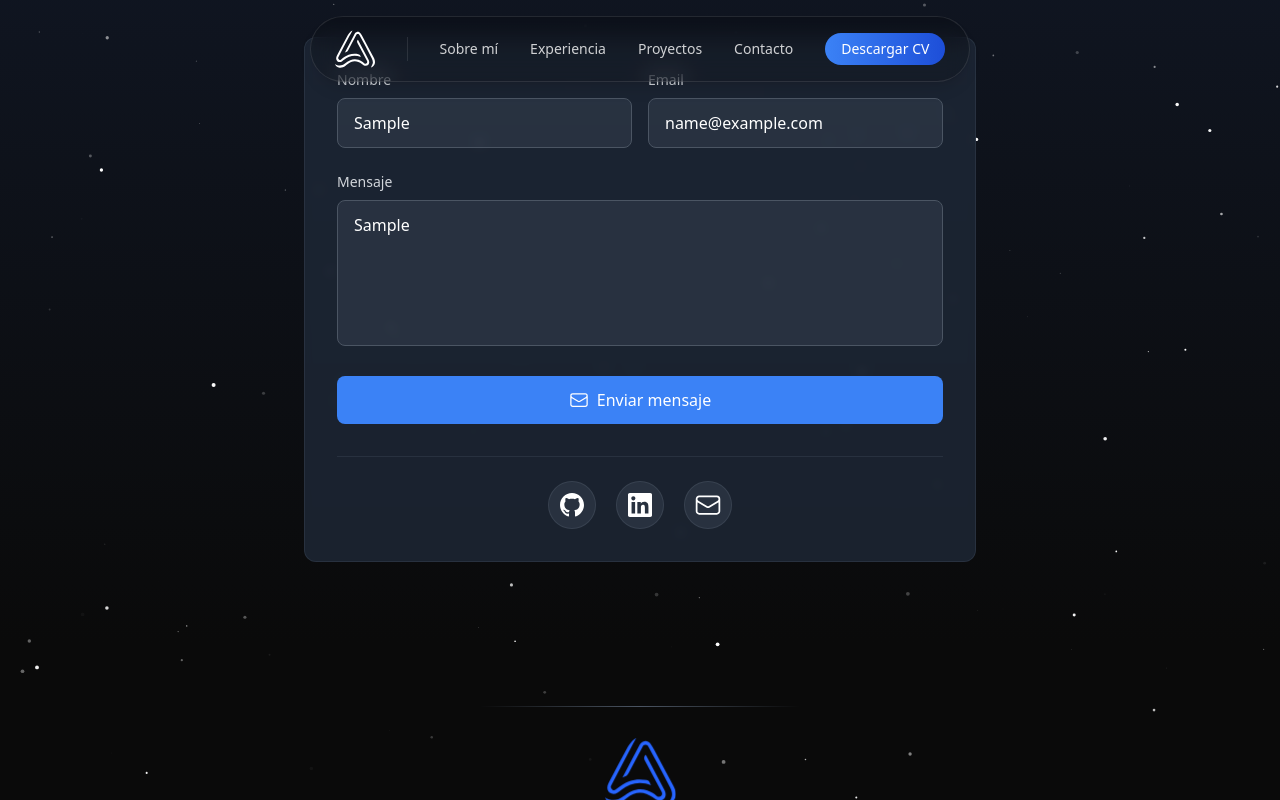
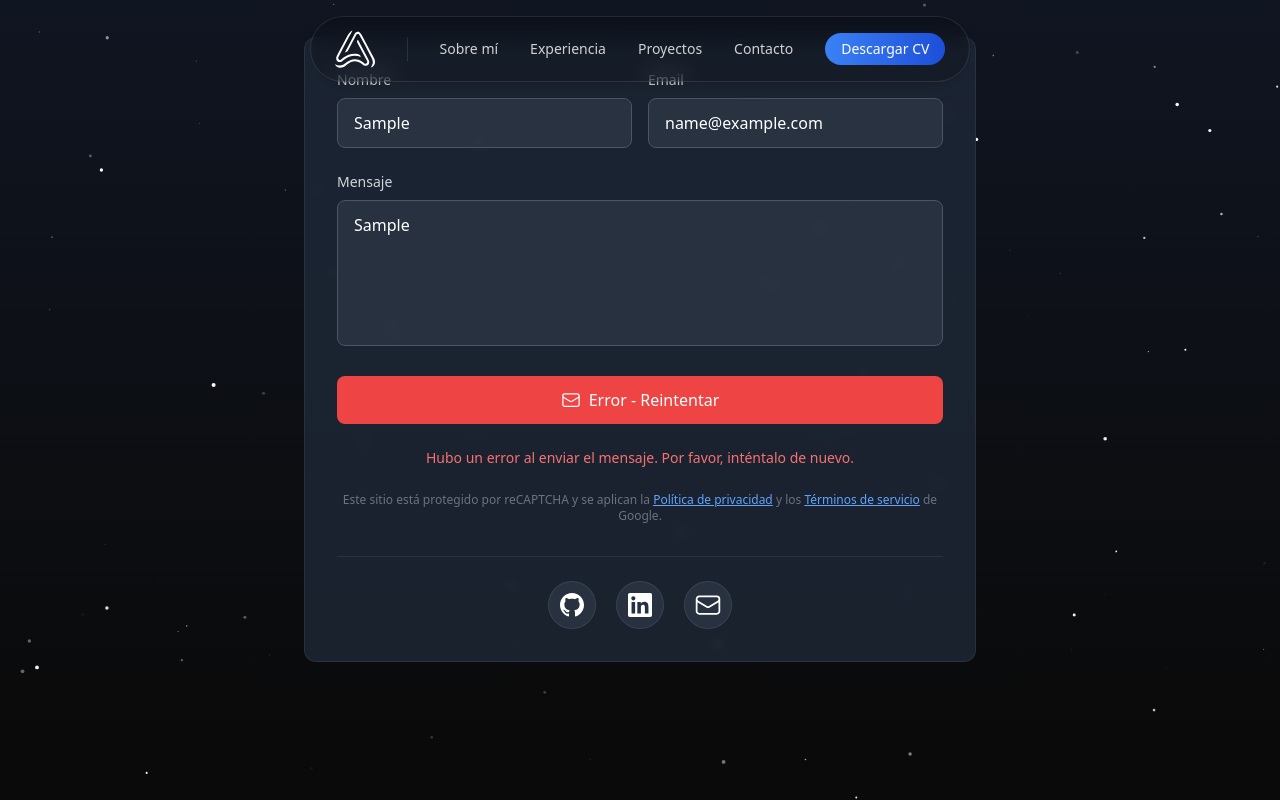
Before and after one commit to DarioAlbor/Portfolio, a React (Create React App) app: page / in a window 1280 px wide. Both pictures are taken after typing "Sample", "name@example.com", "Sample" into the empty fields and a click on the button "Enviar mensaje". Shown: the part 3369-4169 px from the top of the page. Built offline with nearby package versions, Linux system fonts and the light colour scheme; no server answers.

Commit message:
contact funcionality and recaptcha, response api log delete

```diff
--- a/public/index.html
+++ b/public/index.html
@@ -38,6 +38,10 @@
 
     <link rel="preconnect" href="https://fonts.googleapis.com">
     <link rel="preconnect" href="https://api.github.com">
+    <link rel="preconnect" href="https://www.google.com">
+    <link rel="preconnect" href="https://www.gstatic.com">
+
+    <script src="https://www.google.com/recaptcha/api.js?render=6LfYldkrAAAAAORnLTTl6CPBp90jsz88tOqIW0u9"></script>
 
     <script type="application/ld+json">
     {
--- a/src/api/github.ts
+++ b/src/api/github.ts
@@ -11,10 +11,8 @@ export const fetchGitHubRepos = async (username: string) => {
                 type: 'owner'
             }
         });
-        console.log('API Response:', response);
         return response.data;
     } catch (error) {
-        console.error('Error fetching GitHub repositories:', error);
         throw error;
     }
 };
--- a/src/components/contact.tsx
+++ b/src/components/contact.tsx
@@ -8,9 +8,20 @@ declare const process: {
     REACT_APP_GITHUB_URL?: string;
     REACT_APP_LINKEDIN_URL?: string;
     REACT_APP_EMAIL?: string;
+    REACT_APP_FORMSPREE_ENDPOINT?: string;
+    REACT_APP_RECAPTCHA_SITE_KEY?: string;
     [key: string]: string | undefined;
   };
 };
+
+declare global {
+  interface Window {
+    grecaptcha: {
+      ready: (callback: () => void) => void;
+      execute: (siteKey: string, options: { action: string }) => Promise<string>;
+    };
+  }
+}
 
 const Contact: React.FC = () => {
     const [formData, setFormData] = useState<ContactForm>({
@@ -18,10 +29,71 @@ const Contact: React.FC = () => {
         email: '',
         message: ''
     });
+    const [isSubmitting, setIsSubmitting] = useState(false);
+    const [submitStatus, setSubmitStatus] = useState<'idle' | 'success' | 'error'>('idle');
 
-    const handleSubmit = (e: React.FormEvent) => {
+    const handleSubmit = async (e: React.FormEvent) => {
         e.preventDefault();
-        console.log('Form data:', formData);
+        setIsSubmitting(true);
+        setSubmitStatus('idle');
+
+        const formspreeEndpoint = process.env.REACT_APP_FORMSPREE_ENDPOINT;
+        const recaptchaSiteKey = process.env.REACT_APP_RECAPTCHA_SITE_KEY;
+
+        if (!formspreeEndpoint) {
+            console.error('Formspree endpoint not configured');
+            setSubmitStatus('error');
+            setIsSubmitting(false);
+            return;
+        }
+
+        if (!recaptchaSiteKey) {
+            console.error('reCAPTCHA site key not configured');
+            setSubmitStatus('error');
+            setIsSubmitting(false);
+            return;
+        }
+
+        try {
+            const recaptchaToken = await new Promise<string>((resolve, reject) => {
+                if (!window.grecaptcha) {
+                    reject(new Error('reCAPTCHA not loaded'));
+                    return;
+                }
+
+                window.grecaptcha.ready(() => {
+                    window.grecaptcha
+                        .execute(recaptchaSiteKey, { action: 'contact_form' })
+                        .then(resolve)
+                        .catch(reject);
+                });
+            });
+
+            const response = await fetch(formspreeEndpoint, {
+                method: 'POST',
+                headers: {
+                    'Content-Type': 'application/json',
+                },
+                body: JSON.stringify({
+                    name: formData.name,
+                    email: formData.email,
+                    message: formData.message,
+                    'g-recaptcha-response': recaptchaToken,
+                }),
+            });
+
+            if (response.ok) {
+                setSubmitStatus('success');
+                setFormData({ name: '', email: '', message: '' });
+            } else {
+                setSubmitStatus('error');
+            }
+        } catch (error) {
+            console.error('Error submitting form:', error);
+            setSubmitStatus('error');
+        } finally {
+            setIsSubmitting(false);
+        }
     };
 
     const githubUrl = process.env.REACT_APP_GITHUB_URL;
@@ -89,14 +161,71 @@ const Contact: React.FC = () => {
                                 />
                             </div>
                             <motion.button
-                                whileHover={{ scale: 1.02 }}
-                                whileTap={{ scale: 0.98 }}
-                                className="w-full flex items-center justify-center gap-2 bg-blue-500 hover:bg-blue-600 text-white py-3 px-6 rounded-lg font-medium transition-all duration-200"
+                                whileHover={{ scale: isSubmitting ? 1 : 1.02 }}
+                                whileTap={{ scale: isSubmitting ? 1 : 0.98 }}
+                                className={`w-full flex items-center justify-center gap-2 py-3 px-6 rounded-lg font-medium transition-all duration-200 ${
+                                    isSubmitting
+                                        ? 'bg-gray-500 cursor-not-allowed'
+                                        : submitStatus === 'success'
+                                        ? 'bg-green-500 hover:bg-green-600'
+                                        : submitStatus === 'error'
+                                        ? 'bg-red-500 hover:bg-red-600'
+                                        : 'bg-blue-500 hover:bg-blue-600'
+                                } text-white`}
                                 type="submit"
+                                disabled={isSubmitting}
                             >
                                 <EnvelopeIcon className="w-5 h-5" />
-                                Enviar mensaje
+                                {isSubmitting
+                                    ? 'Enviando...'
+                                    : submitStatus === 'success'
+                                    ? 'Mensaje enviado!'
+                                    : submitStatus === 'error'
+                                    ? 'Error - Reintentar'
+                                    : 'Enviar mensaje'}
                             </motion.button>
+
+                            {submitStatus === 'success' && (
+                                <motion.div
+                                    initial={{ opacity: 0, y: 10 }}
+                                    animate={{ opacity: 1, y: 0 }}
+                                    className="text-center text-green-400 text-sm mt-2"
+                                >
+                                    ¡Gracias! Tu mensaje ha sido enviado correctamente.
+                                </motion.div>
+                            )}
+
+                            {submitStatus === 'error' && (
+                                <motion.div
+                                    initial={{ opacity: 0, y: 10 }}
+                                    animate={{ opacity: 1, y: 0 }}
+                                    className="text-center text-red-400 text-sm mt-2"
+                                >
+                                    Hubo un error al enviar el mensaje. Por favor, inténtalo de nuevo.
+                                </motion.div>
+                            )}
+
+                            <div className="text-center text-xs text-gray-500 mt-4">
+                                Este sitio está protegido por reCAPTCHA y se aplican la{' '}
+                                <a
+                                    href="https://policies.google.com/privacy"
+                                    target="_blank"
+                                    rel="noopener noreferrer"
+                                    className="text-blue-400 hover:text-blue-300 underline"
+                                >
+                                    Política de privacidad
+                                </a>{' '}
+                                y los{' '}
+                                <a
+                                    href="https://policies.google.com/terms"
+                                    target="_blank"
+                                    rel="noopener noreferrer"
+                                    className="text-blue-400 hover:text-blue-300 underline"
+                                >
+                                    Términos de servicio
+                                </a>{' '}
+                                de Google.
+                            </div>
                         </form>
 
                          <div className="flex flex-row justify-center items-center gap-5 mt-8 pt-6 border-t border-gray-700/50">
--- a/src/components/projects.tsx
+++ b/src/components/projects.tsx
@@ -56,7 +56,6 @@ const Projects: React.FC = () => {
           );
           setRepos(sortedRepos);
         } catch (error) {
-          console.error('Error fetching repos:', error);
         } finally {
           setIsLoading(false);
         }
```
Also changed, not shown: 1 other file (tests, documents, lock files or other folders).
